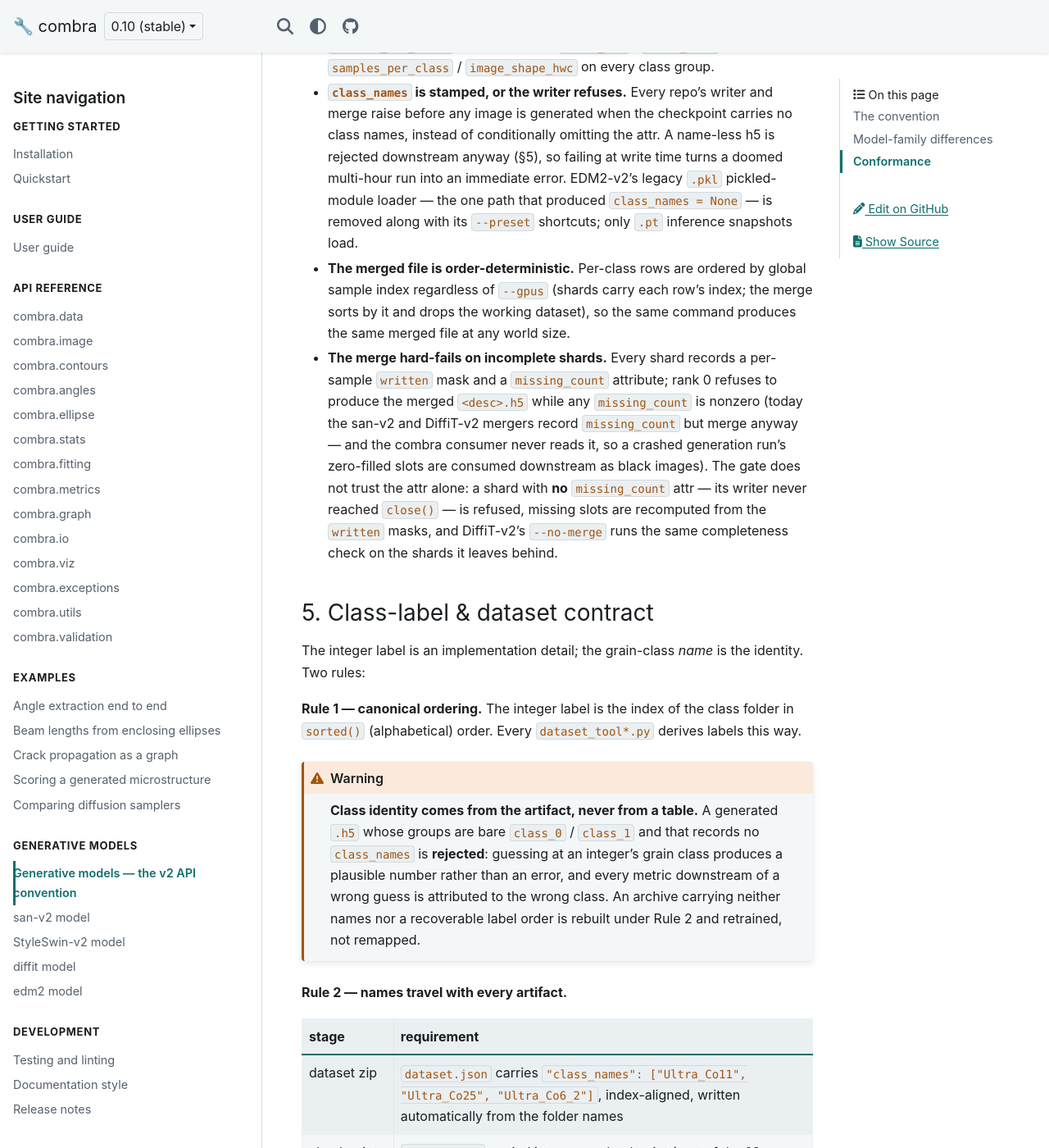
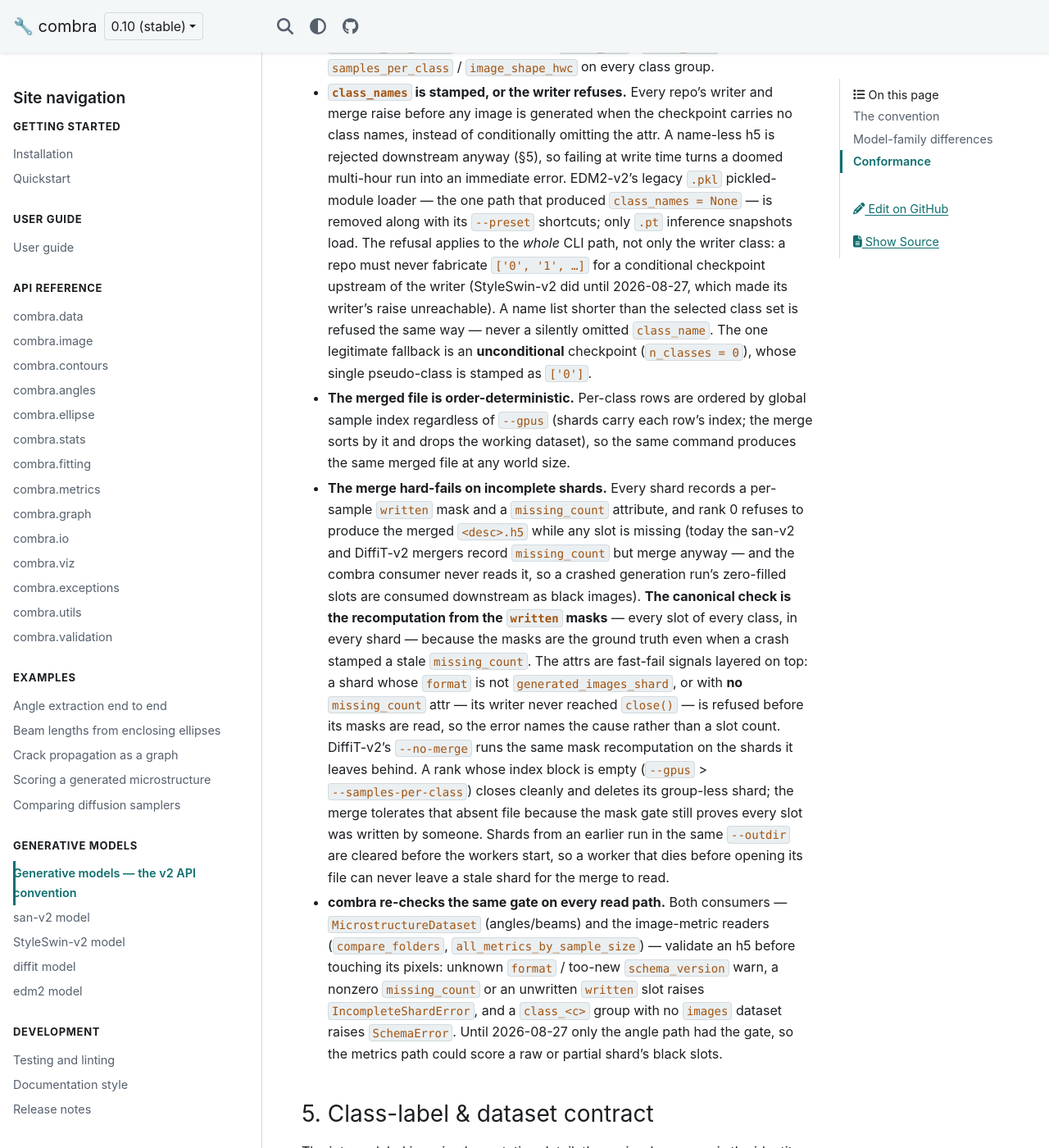
Before and after one commit to dkagramanyan/combra_docs, a Sphinx documentation site: the page built from docs/models/spec.md, in a window 1280 px wide and 1400 px high, scrolled down 6831 px. Shown: the whole window at 82% size. Built offline with Sphinx 7.4.7 and the PyData theme 0.15.4, drawn with Linux system fonts in a browser that asks for light colours; some of the changed text lies outside the part shown.

Commit message:
Spec §4: canonical mask gate, reader-side gate on both combra paths
The merge gate's canonical check is the written-mask recomputation; the
format / missing_count attrs are fast-fail signals layered on top. Adds
the zero-sample-rank, stale-shard, short-class_names and unconditional
['0'] rules the repos now implement, records that combra's metrics
readers run the same incomplete-shard gate as the angle path, and lists
the san-v2 / DiffiT-v2 writer test suites in the conformance table.

Co-Authored-By: Claude Fable 5 <noreply@anthropic.com>

```diff
--- a/docs/models/spec.md
+++ b/docs/models/spec.md
@@ -245,21 +245,45 @@ conformance suite below.
   doomed multi-hour run into an immediate error. EDM2-v2's legacy `.pkl`
   pickled-module loader — the one path that produced `class_names = None` —
   is removed along with its `--preset` shortcuts; only `.pt` inference
-  snapshots load.
+  snapshots load. The refusal applies to the *whole* CLI path, not only the
+  writer class: a repo must never fabricate `['0', '1', …]` for a conditional
+  checkpoint upstream of the writer (StyleSwin-v2 did until 2026-08-27, which
+  made its writer's raise unreachable). A name list shorter than the selected
+  class set is refused the same way — never a silently omitted `class_name`.
+  The one legitimate fallback is an **unconditional** checkpoint
+  (`n_classes = 0`), whose single pseudo-class is stamped as `['0']`.
 - **The merged file is order-deterministic.** Per-class rows are ordered by
   global sample index regardless of `--gpus` (shards carry each row's index;
   the merge sorts by it and drops the working dataset), so the same command
   produces the same merged file at any world size.
 - **The merge hard-fails on incomplete shards.** Every shard records a
-  per-sample `written` mask and a `missing_count` attribute; rank 0 refuses
-  to produce the merged `<desc>.h5` while any `missing_count` is nonzero
+  per-sample `written` mask and a `missing_count` attribute, and rank 0
+  refuses to produce the merged `<desc>.h5` while any slot is missing
   (today the san-v2 and DiffiT-v2 mergers record `missing_count` but merge
   anyway — and the combra consumer never reads it, so a crashed generation
-  run's zero-filled slots are consumed downstream as black images). The gate
-  does not trust the attr alone: a shard with **no** `missing_count` attr —
-  its writer never reached `close()` — is refused, missing slots are
-  recomputed from the `written` masks, and DiffiT-v2's `--no-merge` runs the
-  same completeness check on the shards it leaves behind.
+  run's zero-filled slots are consumed downstream as black images). **The
+  canonical check is the recomputation from the `written` masks** — every
+  slot of every class, in every shard — because the masks are the ground
+  truth even when a crash stamped a stale `missing_count`. The attrs are
+  fast-fail signals layered on top: a shard whose `format` is not
+  `generated_images_shard`, or with **no** `missing_count` attr — its writer
+  never reached `close()` — is refused before its masks are read, so the
+  error names the cause rather than a slot count. DiffiT-v2's `--no-merge`
+  runs the same mask recomputation on the shards it leaves behind. A rank
+  whose index block is empty (`--gpus` > `--samples-per-class`) closes
+  cleanly and deletes its group-less shard; the merge tolerates that absent
+  file because the mask gate still proves every slot was written by someone.
+  Shards from an earlier run in the same `--outdir` are cleared before the
+  workers start, so a worker that dies before opening its file can never
+  leave a stale shard for the merge to read.
+- **combra re-checks the same gate on every read path.** Both consumers —
+  `MicrostructureDataset` (angles/beams) and the image-metric readers
+  (`compare_folders`, `all_metrics_by_sample_size`) — validate an h5 before
+  touching its pixels: unknown `format` / too-new `schema_version` warn, a
+  nonzero `missing_count` or an unwritten `written` slot raises
+  `IncompleteShardError`, and a `class_<c>` group with no `images` dataset
+  raises `SchemaError`. Until 2026-08-27 only the angle path had the gate,
+  so the metrics path could score a raw or partial shard's black slots.
 
 ### 5. Class-label & dataset contract
 
@@ -609,6 +633,7 @@ cluster run. The convention had already rotted silently once (`--use-ddim`,
 
 Repo-specific suites cover the rest: dataset conversion and the `--max-images`
 class balance (`test_dataset_tool.py`, edm2 + StyleSwin), the rank-shard writer
-(`test_rank_h5.py`, StyleSwin), the CUDA-op build and its `PATH` requirement
+and merge gate (`test_rank_h5.py`, StyleSwin + san-v2; `test_h5_writer.py`,
+DiffiT-v2), the CUDA-op build and its `PATH` requirement
 (`test_cuda_ops.py` / `test_custom_ops_path.py`, san-v2), and the generation-mode
 CLI (`test_gen_images_cli.py`, DiffiT-v2).
```
